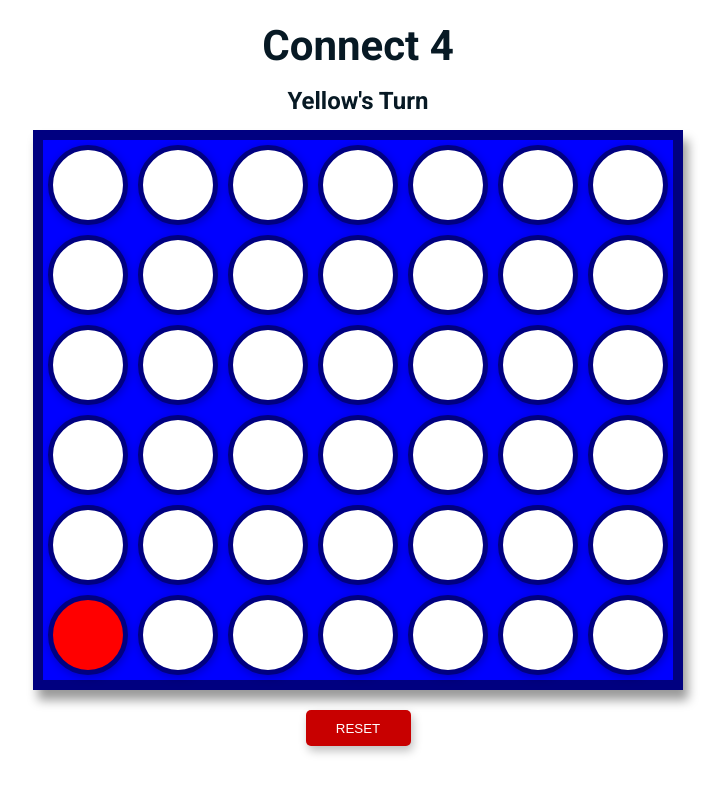
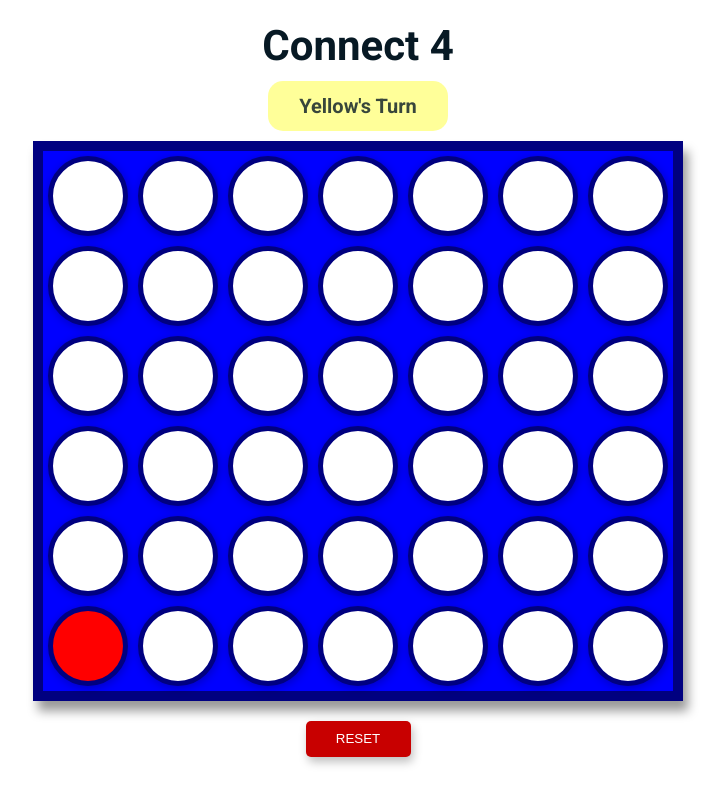
Before and after one commit to ligsnf/connect-four, a plain HTML site: page index.html in a window 1280 px wide. Both pictures are taken after a click on the element 370 px from the left and 185 px from the top of the page. Shown: the whole page, without its empty margins (282-1007 px from the left). Drawn offline with Linux system fonts and the light colour scheme.

Commit message:
add conditional css of game status

```diff
--- a/index.css
+++ b/index.css
@@ -9,13 +9,33 @@ h1{
     line-height: 36px;
     font-weight: 700;
     color: #071924;
+    margin-bottom: 0px;
 }
 
 h2 {
-    font-size: 24px;
-    line-height: 18px;
+    font-size: 20px;
     font-weight: 700;
     color: #071924;
+    opacity: 0.8;
+}
+
+#status-container {
+    margin-left: auto;
+    margin-right: auto;
+    margin-bottom: 10px;
+    text-align: center;
+    width: 180px;
+    line-height: 50px;
+    height: 50px;
+    border-radius: 15px;
+}
+
+.red-background {
+    background-color: rgba(255, 0, 0, 0.4);
+}
+
+.yellow-background {
+    background-color: rgba(255, 255, 0, 0.4);
 }
 
 #board {
--- a/index.html
+++ b/index.html
@@ -15,7 +15,7 @@
 
     <body>
         <h1>Connect 4</h1>
-        <h2 id="game-status"></h2>
+        <div id="status-container"><h2 id="game-status"></h2></div>
         <div id="board"></div>
         <button class="reset-button" onclick="setGame()"> RESET </button>
     </body>
--- a/index.js
+++ b/index.js
@@ -19,6 +19,10 @@ function setGame() {
     document.getElementById("board").innerHTML = ""; // empty board for reset
     currentPlayer = playerRed;
     gameOver = false;
+
+    let status = document.getElementById("status-container");
+    status.classList.remove("yellow-background");
+    status.classList.add("red-background");
 
     // reset board and column state on js side
     board = [];
@@ -63,17 +67,22 @@ function setPiece() {
 
     board[r][c] = currentPlayer; // update board on js side
     let tile = document.getElementById(r.toString() + "-" + c.toString());
+    let status = document.getElementById("status-container");
     let currentTurn = document.getElementById("game-status");
     if (currentPlayer == playerRed) {
         tile.classList.remove("red-piece-next"); // remove hover
         tile.classList.add("red-piece");
         currentPlayer = playerYellow;
+        status.classList.remove("red-background");
+        status.classList.add("yellow-background");
         currentTurn.innerText = "Yellow's Turn";
     }
     else {
         tile.classList.remove("yellow-piece-next");
         tile.classList.add("yellow-piece");
         currentPlayer = playerRed;
+        status.classList.remove("yellow-background");
+        status.classList.add("red-background");
         currentTurn.innerText = "Red's Turn";
     }
 
@@ -186,12 +195,16 @@ function checkWinner() {
 
 function setWinner(r, c) {
     let winner = document.getElementById("game-status");
+    let status = document.getElementById("status-container");
     if (board[r][c] == playerRed) {
         winner.innerText = "Red Wins";
+        status.classList.remove("yellow-background");
+        status.classList.add("red-background");
         setTimeout("alert('Red Won!')",100);
     } else {
-
         winner.innerText = "Yellow Wins";
+        status.classList.remove("red-background");
+        status.classList.add("yellow-background");
         setTimeout("alert('Yellow Won!')",100);
     }
 
```
